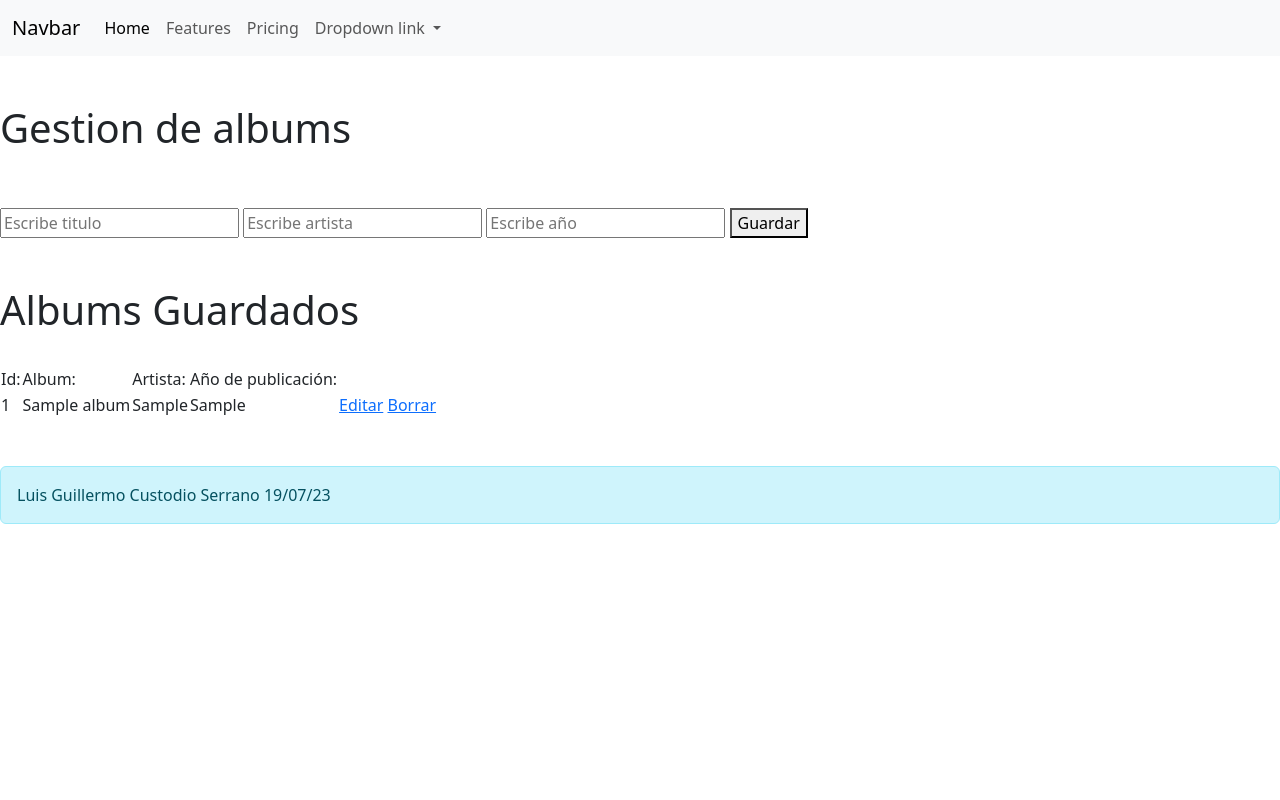
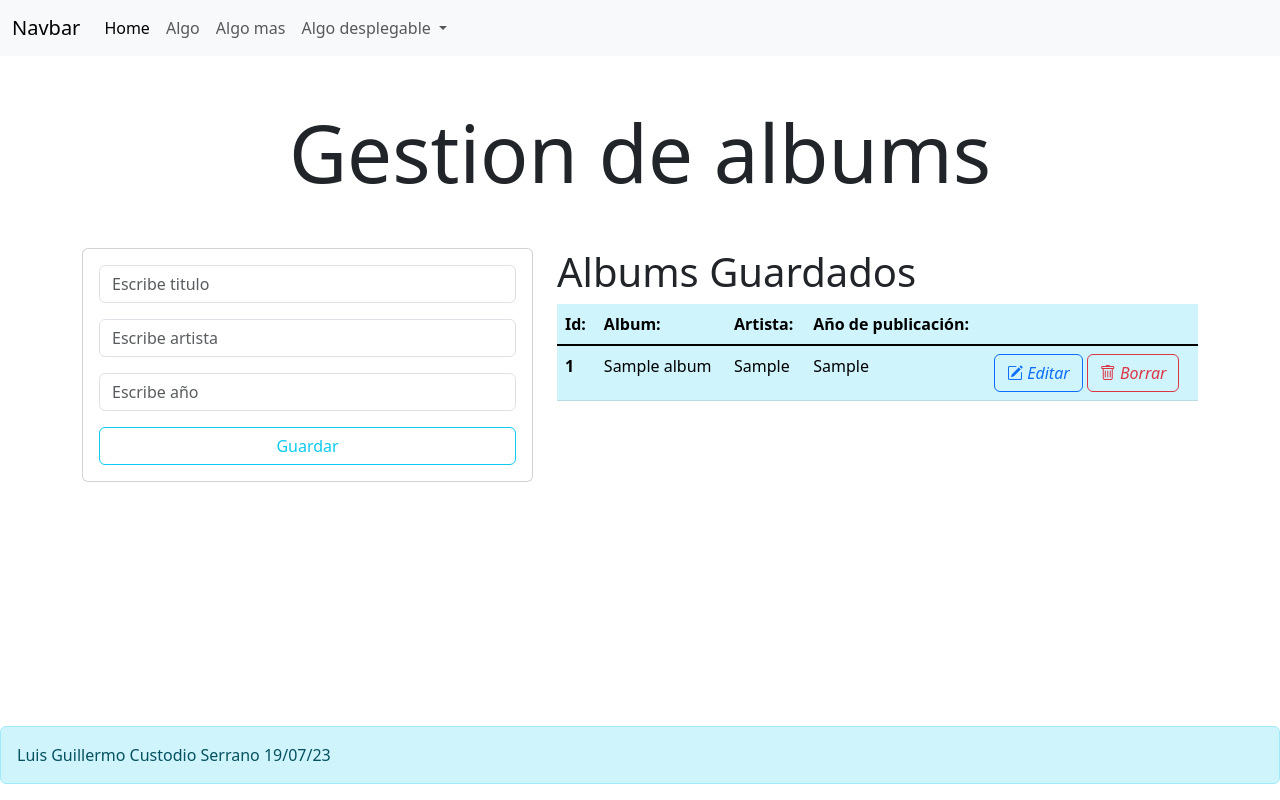
Before and after one commit to LuisG-Custodio/POO181, a Flask app: page / in a window 1280 px wide. Run offline with Flask 3, Linux system fonts and the light colour scheme; tables that the repository leaves empty or names only in its code hold one stand-in row (values such as "Sample post"); some libraries are stand-ins or nearby versions.

Commit message:
Diseño de vistas
Se acomodo el formulario y la tabla, y se le agregó estilos para hacerlos visualmente más atractivos

```diff
--- a/Practica 5/templates/index.html
+++ b/Practica 5/templates/index.html
@@ -1,9 +1,9 @@
 {% extends 'template.html' %}
 {% block body %}
-    <br>
-    <br>
-    <h1>Gestion de albums</h1>
-    <br>
+
+    <div class="mt-5 mb-5">
+        <h1 class="display-1 text-center">Gestion de albums</h1>
+    </div>
 
     {% with mensajes= get_flashed_messages()  %}
         {% if mensajes %}
@@ -13,42 +13,65 @@
         {% endif %}
     {% endwith %}
 
-    <br>
+    <div class="container">
+        <div class="row">
+            <div class="col-md-5">
+
+                <div class=" card card-body mb-5">
+
+
                     <form action="/guardar" method="POST">
-
-        <input type="text" name="txtTitulo" placeholder="Escribe titulo">
-        <input type="text" name="txtArtista" placeholder="Escribe artista">
-        <input type="number" name="txtAnio" placeholder="Escribe año">
-
-        <button type="submit"> Guardar</button>
+                        <div class="mb-3">
+                            <input type="text" class="form-control" name="txtTitulo" placeholder="Escribe titulo">
+                        </div>
+                        <div class="mb-3">
+                            <input type="text" class="form-control" name="txtArtista" placeholder="Escribe artista">
+                        </div>
+                        <div class="mb-3">
+                            <input type="number" class="form-control" name="txtAnio" placeholder="Escribe año">
+                        </div>
+                        <div class="d-grid gap-2">
+                            <button class="btn btn-outline-info" type="submit"> Guardar</button>
+                        </div>
 
                     </form>
-    <br>
-    <br>
+                </div>
+            </div><!--col-5-->
+
+            <div class="col-md-7">
+                <div>
                     <h1>Albums Guardados</h1>
-    <br>
-    <table>
+                </div>
+
+                <table class="table table-info table-hover">
                     <thead>
                         <tr>
-                <td>Id: </td>
-                <td>Album: </td>
-                <td>Artista: </td>
-                <td>Año de publicación: </td>
+                            <th scope="col">Id: </td>
+                            <th scope="col">Album: </td>
+                            <th scope="col">Artista: </td>
+                            <th scope="col">Año de publicación: </td>
+                            <th></th>
                         </tr>
                     </thead>
-        <tbody>
+                    <tbody class="table-group-divider">
                         {%for alb in listAlbums %}
                         <tr>
-                <td>{{alb.0}}</td>
+                            <th scope="row">{{alb.0}}</td>
                             <td>{{alb.1}}</td>
                             <td>{{alb.2}}</td>
                             <td>{{alb.3}}</td>
                             <td>
-                    <a href=/editar/{{alb.0}}>Editar</a>
-                    <a href=/eliminar/{{alb.0}}>Borrar</a>
+                                <a href=/editar/{{alb.0}} class="btn btn-outline-primary"><i class="bi bi-pencil-square"> Editar</i></a>
+                                <a href=/eliminar/{{alb.0}} class="btn btn-outline-danger"><i class="bi bi-trash"> Borrar</i></a>
                             </td>
                         </tr>
                         {%endfor%}
                     </tbody>
                 </table>
+            </div><!--col-7-->
+        </div><!--row-->
+    </div><!--container-->
+
+
+
 {% endblock %}
--- a/Practica 5/templates/template.html
+++ b/Practica 5/templates/template.html
@@ -3,6 +3,7 @@
     <meta charset="UTF-8">
     <meta name="viewport" content="width=device-width, initial-scale=1.0">
     <link href="https://cdn.jsdelivr.net/npm/bootstrap@5.3.0/dist/css/bootstrap.min.css" rel="stylesheet" integrity="sha384-9ndCyUaIbzAi2FUVXJi0CjmCapSmO7SnpJef0486qhLnuZ2cdeRhO02iuK6FUUVM" crossorigin="anonymous">
+    <link rel="stylesheet" href="https://cdn.jsdelivr.net/npm/bootstrap-icons@1.10.5/font/bootstrap-icons.css">
     <title>Soy la plantilla</title>
 
 </head>
@@ -20,14 +21,14 @@
                 <a class="nav-link active" aria-current="page" href="#">Home</a>
               </li>
               <li class="nav-item">
-                <a class="nav-link" href="#">Features</a>
+                <a class="nav-link" href="#">Algo</a>
               </li>
               <li class="nav-item">
-                <a class="nav-link" href="#">Pricing</a>
+                <a class="nav-link" href="#">Algo mas</a>
               </li>
               <li class="nav-item dropdown">
                 <a class="nav-link dropdown-toggle" href="#" role="button" data-bs-toggle="dropdown" aria-expanded="false">
-                  Dropdown link
+                  Algo desplegable
                 </a>
                 <ul class="dropdown-menu">
                   <li><a class="dropdown-item" href="#">Action</a></li>
@@ -45,12 +46,9 @@
 
     {% endblock %}
 
-    <br>
-    <br>
-
-    <div class="alert alert-info" role="alert">
+    <div class="alert alert-info fixed-bottom" role="alert">
         Luis Guillermo Custodio Serrano 19/07/23
-      </div>
+    </div>
 
 
     <script src="https://cdn.jsdelivr.net/npm/bootstrap@5.3.0/dist/js/bootstrap.bundle.min.js" integrity="sha384-geWF76RCwLtnZ8qwWowPQNguL3RmwHVBC9FhGdlKrxdiJJigb/j/68SIy3Te4Bkz" crossorigin="anonymous"></script>
```
Lines whose indentation alone changed are shown as unchanged.
